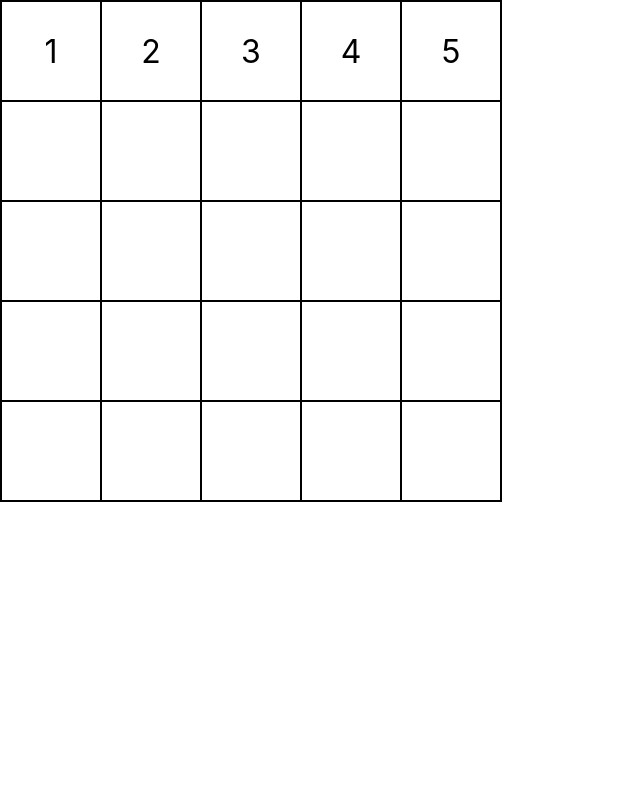
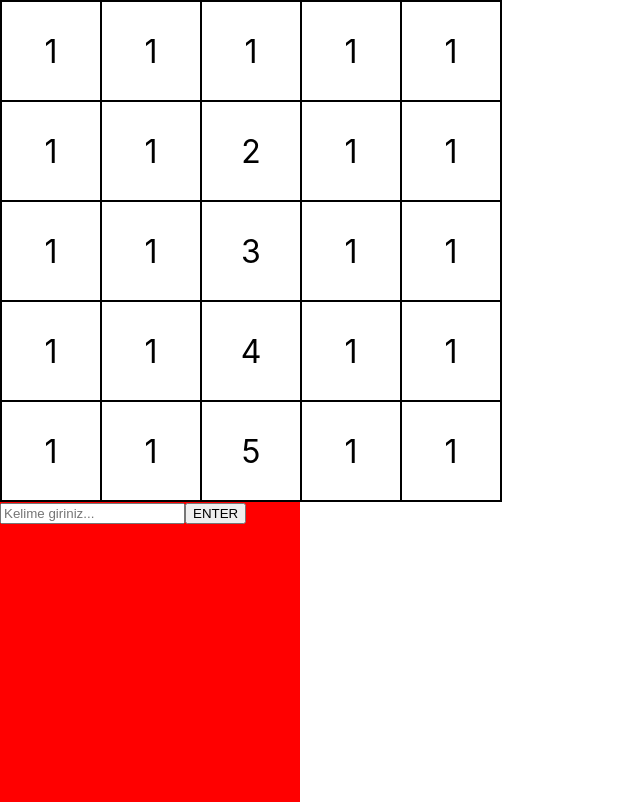
Before and after one commit to OguzhanGurcan99/ReactJS-Wordle-Game, a React (Create React App) app in the folder react-application/: page / in a window 1280 px wide. Shown: the whole page, without its empty margins (0-640 px from the left). Built offline with nearby package versions, Linux system fonts and the light colour scheme.

Commit message:
update 040824

```diff
--- a/react-application/src/App.js
+++ b/react-application/src/App.js
@@ -1,10 +1,13 @@
+
 import WordleApp from './components/WordleApp';
-import WordleBox from './components/WordleBox';
+
 function App() {
-        return <WordleBox content={[
-                [1,2,3,4,5],
-                [6,7,8,9,10]
-        ]}></WordleBox>;
+        return <WordleApp></WordleApp>;
+
+
+
+
+
 
 }
 
--- /dev/null
+++ b/react-application/src/components/InputBox.jsx
@@ -0,0 +1,11 @@
+import { useState } from 'react';
+import './InputBox.css';
+
+const InputBox = (props) => {
+    return <div className='inputBox'>
+        <input type='text' value={props.currentVal} onChange={(e) => props.callOnChange(e)} placeholder='Kelime giriniz...' />
+        <button> ENTER </button>
+    </div>;
+}
+
+export default InputBox;
--- a/react-application/src/components/WordleApp.css
+++ b/react-application/src/components/WordleApp.css
@@ -1,54 +1,5 @@
-.main_board{
-
-    display: flex;
-    flex-flow: row;
-    align-items: center;
-}
-
-
-
-
-.wordle_box{
-
-    height: 500px;
-    width: 500px;
-    margin-left: 30%;
-    margin-top: 4%;
-
-    display: flex;
-    flex-flow: column;
-}
-
-.wordle_box li{
-    list-style-type: none;
-    display: flex;
-    flex-flow: row;
-}
-
-.wordle_box li button{
-    background-color: white;
-    height: 100px;
-    width: 100px;
-}
-
 .inputBox{
-    background-color: rgb(109, 152, 139);
+    background-color: red;
     height: 300px;
     width: 300px;
-    display: flex;
-    flex-flow: column;
-    align-items: center;
-    justify-content: center;
-
 }
-
-.inputBox button{
-    height: 70px;
-    width: 200px;
-}
-
-.inputBox input{
-    height: 35px;
-    width: 100px;
-
-}
--- a/react-application/src/components/WordleApp.jsx
+++ b/react-application/src/components/WordleApp.jsx
@@ -1,7 +1,11 @@
+import { useState } from 'react';
 import './WordleApp.css';
-import { useState } from 'react';
+
+import WordleBox from './WordleBox';
+import InputBox from './InputBox';
 
 const WordleApp = () => {
+
     const [inputWord, setInputWord] = useState("");
 
     const handleInputOnChange = (e) => {
@@ -9,68 +13,27 @@ const WordleApp = () => {
     }
 
 
+    return (<div>
+        <WordleBox content={[
+            [1,1,1,1,1],
+            [1,1,2,1,1],
+            [1,1,3,1,1],
+            [1,1,4,1,1],
+            [1,1,5,1,1]
+        ]}></WordleBox>
 
-    return (<div className='main_board'>
+        <InputBox currentVal={inputWord} callOnChange={(e) => handleInputOnChange(e)}></InputBox>
 
-        <div className="wordle_box">
-            <div className='first_row'>
-                <li>
-                    <button>{inputWord[0]}</button>
-                    <button></button>
-                    <button></button>
-                    <button></button>
-                    <button></button>
-                </li>
-            </div>
-            <div className='second_row'>
-                <li>
-                    <button></button>
-                    <button></button>
-                    <button></button>
-                    <button></button>
-                    <button></button>
-                </li>
-            </div>
-            <div className='third_row'>
-                <li>
-                    <button></button>
-                    <button></button>
-                    <button></button>
-                    <button></button>
-                    <button></button>
-                </li>
-            </div>
-            <div className='fourth_row'>
-                <li>
-                    <button></button>
-                    <button></button>
-                    <button></button>
-                    <button></button>
-                    <button></button>
-                </li>
-            </div>
-            <div className='fifth_row'>
-                <li>
-                    <button></button>
-                    <button></button>
-                    <button></button>
-                    <button></button>
-                    <button></button>
-                </li>
-            </div>
-        </div>
-
-        <div className='inputBox'>
-            <input type='text' value={0} onChange={(e) => handleInputOnChange(e)} placeholder='Kelime giriniz...' />
-            <button> ENTER </button>
-
-        </div>
-    </div>);
-};
+        </div>);
 
 
 
 
 
 
+
+
+};
+
+
 export default WordleApp;
--- a/react-application/src/components/WordleBox.jsx
+++ b/react-application/src/components/WordleBox.jsx
@@ -10,32 +10,32 @@ const WordleBox = (props) => {
             <div>{props.content[0][4]}</div>
         </li>
         <li>
-            <div></div>
-            <div></div>
-            <div></div>
-            <div></div>
-            <div></div>
+            <div>{props.content[1][0]}</div>
+            <div>{props.content[1][1]}</div>
+            <div>{props.content[1][2]}</div>
+            <div>{props.content[1][3]}</div>
+            <div>{props.content[1][4]}</div>
         </li>
         <li>
-            <div></div>
-            <div></div>
-            <div></div>
-            <div></div>
-            <div></div>
+            <div>{props.content[2][0]}</div>
+            <div>{props.content[2][1]}</div>
+            <div>{props.content[2][2]}</div>
+            <div>{props.content[2][3]}</div>
+            <div>{props.content[2][4]}</div>
         </li>
         <li>
-            <div></div>
-            <div></div>
-            <div></div>
-            <div></div>
-            <div></div>
+            <div>{props.content[3][0]}</div>
+            <div>{props.content[3][1]}</div>
+            <div>{props.content[3][2]}</div>
+            <div>{props.content[3][3]}</div>
+            <div>{props.content[3][4]}</div>
         </li>
         <li>
-            <div></div>
-            <div></div>
-            <div></div>
-            <div></div>
-            <div></div>
+            <div>{props.content[4][0]}</div>
+            <div>{props.content[4][1]}</div>
+            <div>{props.content[4][2]}</div>
+            <div>{props.content[4][3]}</div>
+            <div>{props.content[4][4]}</div>
         </li>
 
 
```
Also changed, not shown: react-application/src/components/Wordle.css (deleted, +0 -54 lines), react-application/src/components/Wordle.jsx (deleted, +0 -91 lines), react-application/src/components/InputBox.css (added).
